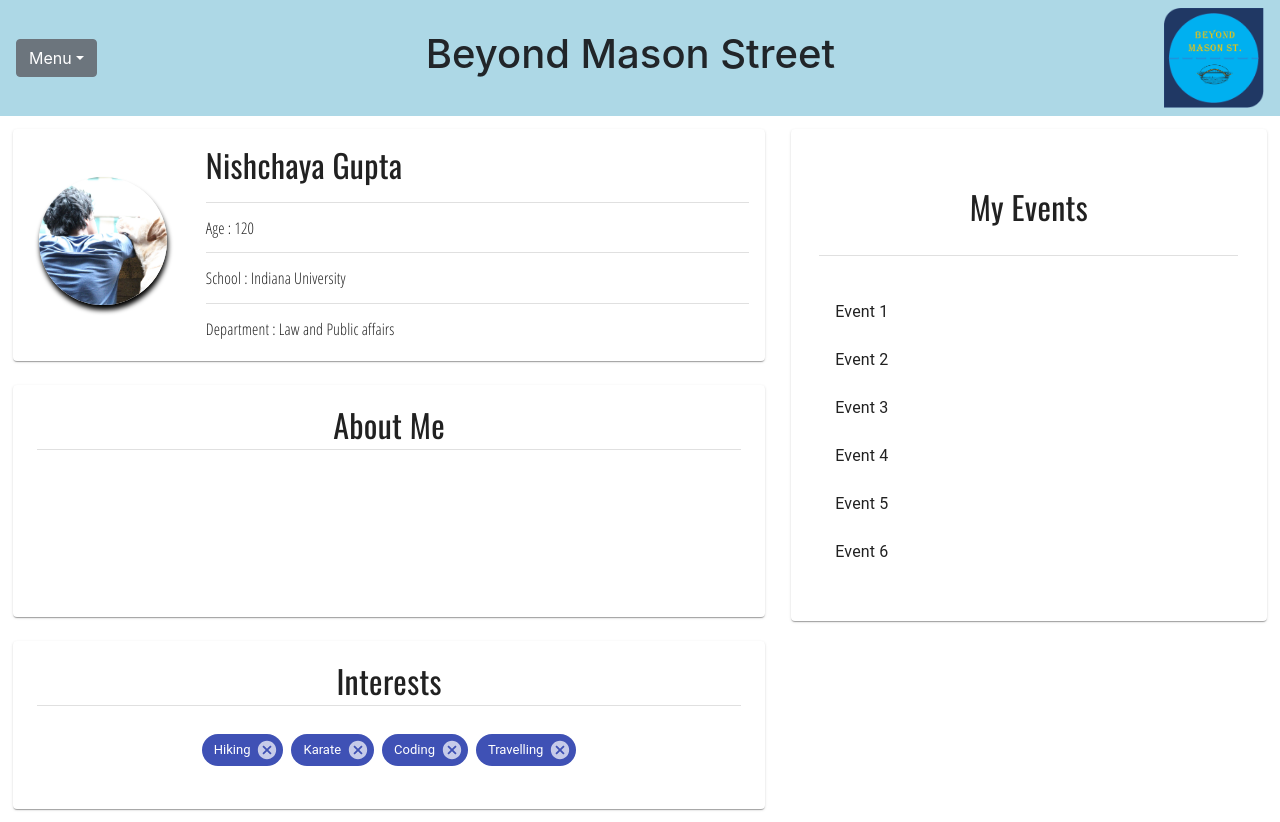
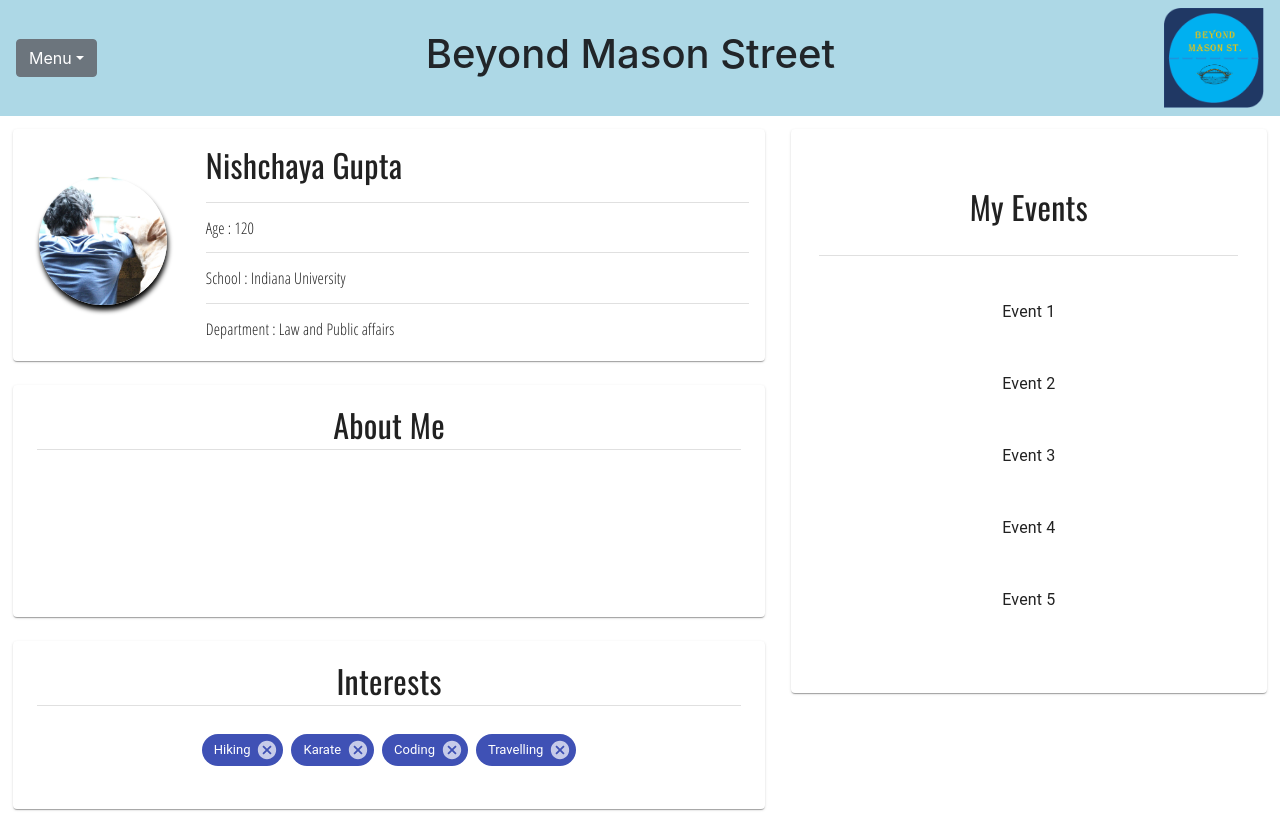
Before and after one commit to nishchayagupta/hackathon2k19, a React (Create React App) app in the folder hackathon/: page /about-me in a window 1280 px wide. Built offline with nearby package versions, Linux system fonts and the light colour scheme; what google-maps-react would draw is missing.

Commit message:
edited eventlist

```diff
--- a/hackathon/src/EventList.js
+++ b/hackathon/src/EventList.js
@@ -26,7 +26,30 @@ export default class EventList extends React.Component {
     this.setState({ selectedIndex: index });
   }
 
-
+  returnListItem = eventName => {
+    return (
+      <div>
+        <div
+          style={{
+            display: "flex",
+            flexDirection: "row",
+            alignContent: "center",
+            alignItems:"center",
+            textAlign:"center"
+          }}
+        >
+          <ListItem
+            button
+            selected={this.state.selectedIndex === 0}
+            onClick={event => this.handleListItemClick(event, 0)}
+          >
+            <ListItemText primary={eventName} id="ProfileTitleName" style = {{textAlign :"center"}}/>
+          </ListItem>
+        </div>
+        <br />
+      </div>
+    );
+  };
 
   render() {
     console.log(this.state.events);
@@ -78,53 +101,11 @@ export default class EventList extends React.Component {
                     height: "-webkit-fill-available"
                   }}
                 >
-                  <ListItem
-                    button
-                    selected={this.state.selectedIndex === 0}
-                    onClick={event => this.handleListItemClick(event, 0)}
-                  >
-                    <ListItemText primary= "Event 1" />
-                  </ListItem>
-
-                  <ListItem
-                    button
-                    selected={this.state.selectedIndex === 0}
-                    onClick={event => this.handleListItemClick(event, 0)}
-                  >
-                    <ListItemText primary= "Event 2" />
-                  </ListItem>
-
-                  <ListItem
-                    button
-                    selected={this.state.selectedIndex === 0}
-                    onClick={event => this.handleListItemClick(event, 0)}
-                  >
-                    <ListItemText primary= "Event 3" />
-                  </ListItem>
-
-                  <ListItem
-                    button
-                    selected={this.state.selectedIndex === 0}
-                    onClick={event => this.handleListItemClick(event, 0)}
-                  >
-                    <ListItemText primary= "Event 4" />
-                  </ListItem>
-
-                  <ListItem
-                    button
-                    selected={this.state.selectedIndex === 0}
-                    onClick={event => this.handleListItemClick(event, 0)}
-                  >
-                    <ListItemText primary= "Event 5" />
-                  </ListItem>
-
-                  <ListItem
-                    button
-                    selected={this.state.selectedIndex === 0}
-                    onClick={event => this.handleListItemClick(event, 0)}
-                  >
-                    <ListItemText primary= "Event 6" />
-                  </ListItem>
+                  {this.returnListItem("Event 1")}
+                  {this.returnListItem("Event 2")}
+                  {this.returnListItem("Event 3")}
+                  {this.returnListItem("Event 4")}
+                  {this.returnListItem("Event 5")}
                 </List>
               </div>
             </div>
```
